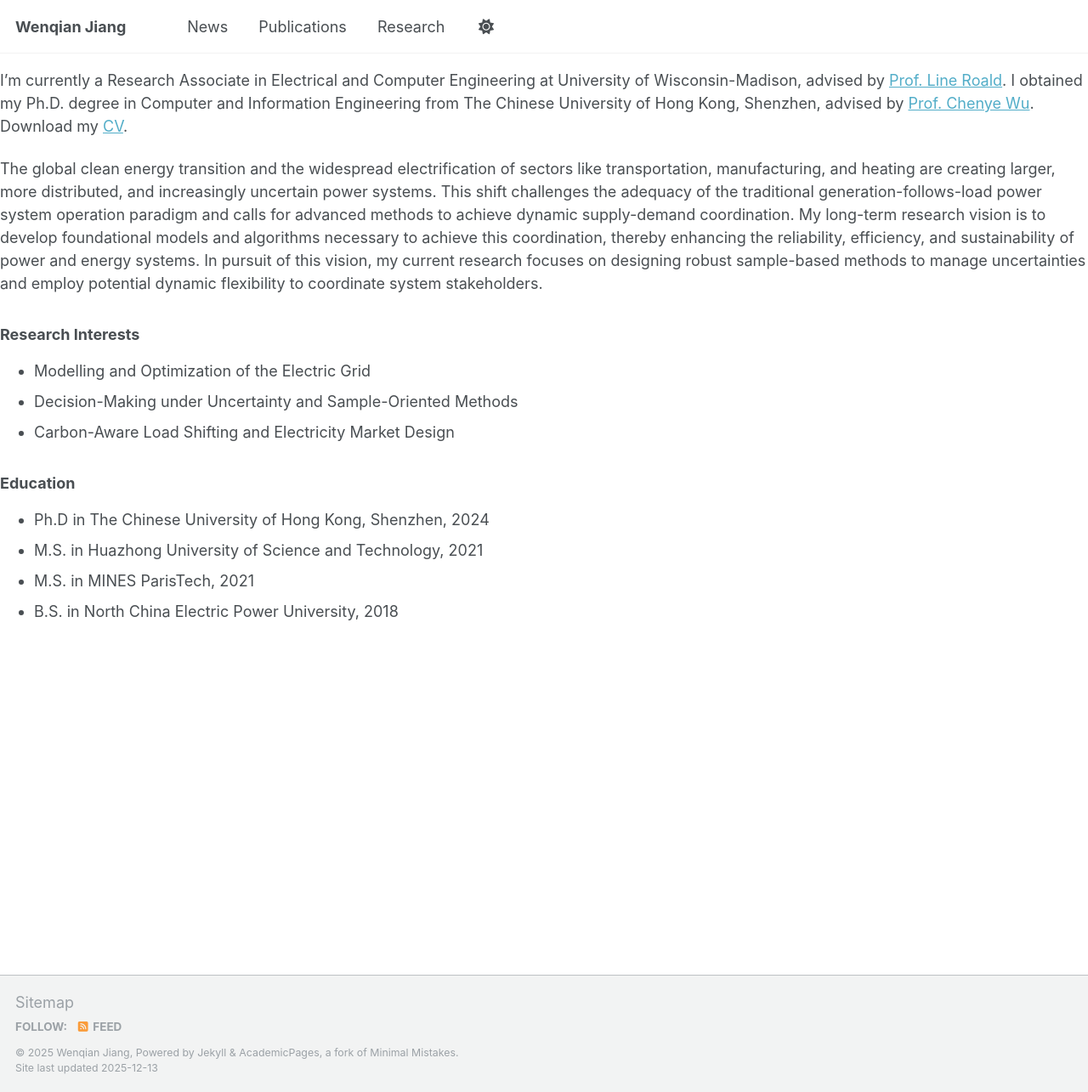
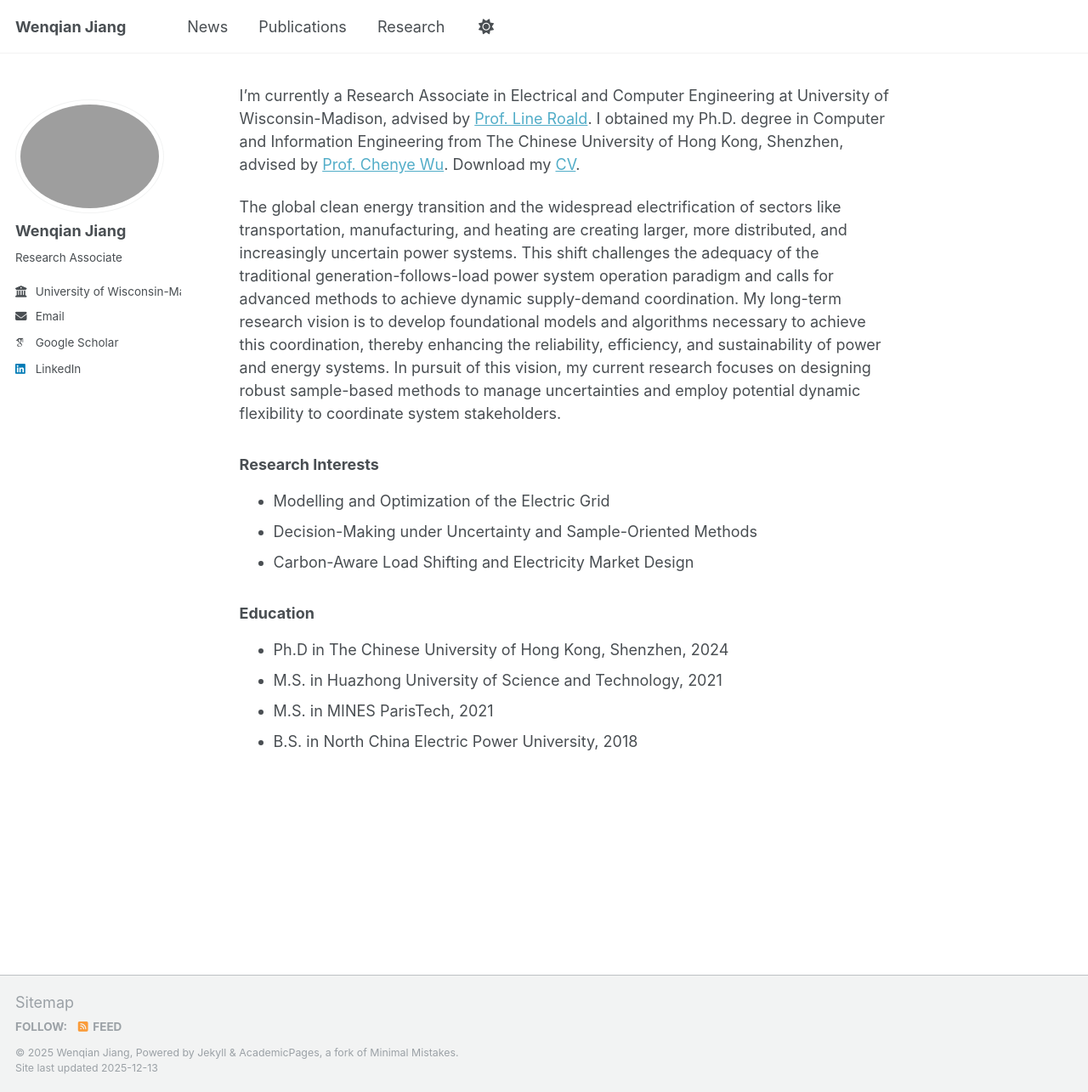
Before and after one commit to WenqianJiang-postdoc/WenqianJiang-postdoc.github.io, a Jekyll site: the page built from _pages/about.md, in a window 1280 px wide and 1285 px high. Shown: the whole window at 85% size. Built offline with Jekyll 4.4.1, drawn with Linux system fonts in a browser that asks for light colours; some web fonts are replaced; our own code applies the rules of GitHub Pages for plain Markdown files; a script that is not in the unit is left out; part of the change alters nothing that is shown.

Commit message:
“update”

```diff
--- a/_config.yml
+++ b/_config.yml
@@ -235,65 +235,64 @@ markdown_ext: "markdown,mkdown,mkdn,mkd,md"
 
 
 # These settings control how pages and collections are included in the site
-# defaults:
-#   # _posts
-#   - scope:
-#       path: ""
-#       type: posts
-#     values:
-#       layout: single
-#       author_profile: true
-#       read_time: true
-#       comments: true
-#       share: true
-#       related: true
-#   # _pages
-#   - scope:
-#       path: ""
-#       type: pages
-#     values:
-#       layout: single
-#       author_profile: true
-#       read_time: false
-#       comments: false
-#       share: false
-#       related: false
-
-#   # _teaching
-#   - scope:
-#       path: ""
-#       type: teaching
-#     values:
-#       layout: single
-#       author_profile: true
-#       share: true
-#       comments: true
-#   # _publications
-#   - scope:
-#       path: ""
-#       type: publications
-#     values:
-#       layout: single
-#       author_profile: true
-#       share: false
-#       comments: true
-#   # _portfolio
-#   - scope:
-#       path: ""
-#       type: portfolio
-#     values:
-#       layout: single
-#       author_profile: true
-#       share: true
-#       comment: true
-#   # _talks
-#   - scope:
-#       path: ""
-#       type: talks
-#     values:
-#       layout: talk
-#       author_profile: true
-#       share: false
+defaults:
+  # # _posts
+  # - scope:
+  #     path: ""
+  #     type: posts
+  #   values:
+  #     layout: single
+  #     author_profile: true
+  #     read_time: true
+  #     comments: true
+  #     share: true
+  #     related: true
+  # _pages
+  - scope:
+      path: "_pages"
+      type: pages
+    values:
+      layout: single
+      author_profile: true
+      read_time: false
+      comments: false
+      share: false
+      related: false
+  # # _teaching
+  # - scope:
+  #     path: ""
+  #     type: teaching
+  #   values:
+  #     layout: single
+  #     author_profile: true
+  #     share: true
+  #     comments: true
+  # _publications
+  # - scope:
+  #     path: ""
+  #     type: publications
+  #   values:
+  #     layout: single
+  #     author_profile: true
+  #     share: false
+  #     comments: true
+  # # _portfolio
+  # - scope:
+  #     path: ""
+  #     type: portfolio
+  #   values:
+  #     layout: single
+  #     author_profile: true
+  #     share: true
+  #     comment: true
+  # # _talks
+  # - scope:
+  #     path: ""
+  #     type: talks
+  #   values:
+  #     layout: talk
+  #     author_profile: true
+  #     share: false
 
 
 # Sass/SCSS
--- a/_data/navigation.yml
+++ b/_data/navigation.yml
@@ -8,9 +8,8 @@
 #      Markdown formatted page while the second is generated using JSON.
 
 main:
-
-  #- title: "Home"
-  # url: /home/
+  # - title: "Home"
+  #   url: /
 
   - title: "News"
     url: /rnews/
```
Also changed, not shown: 1 other file.
